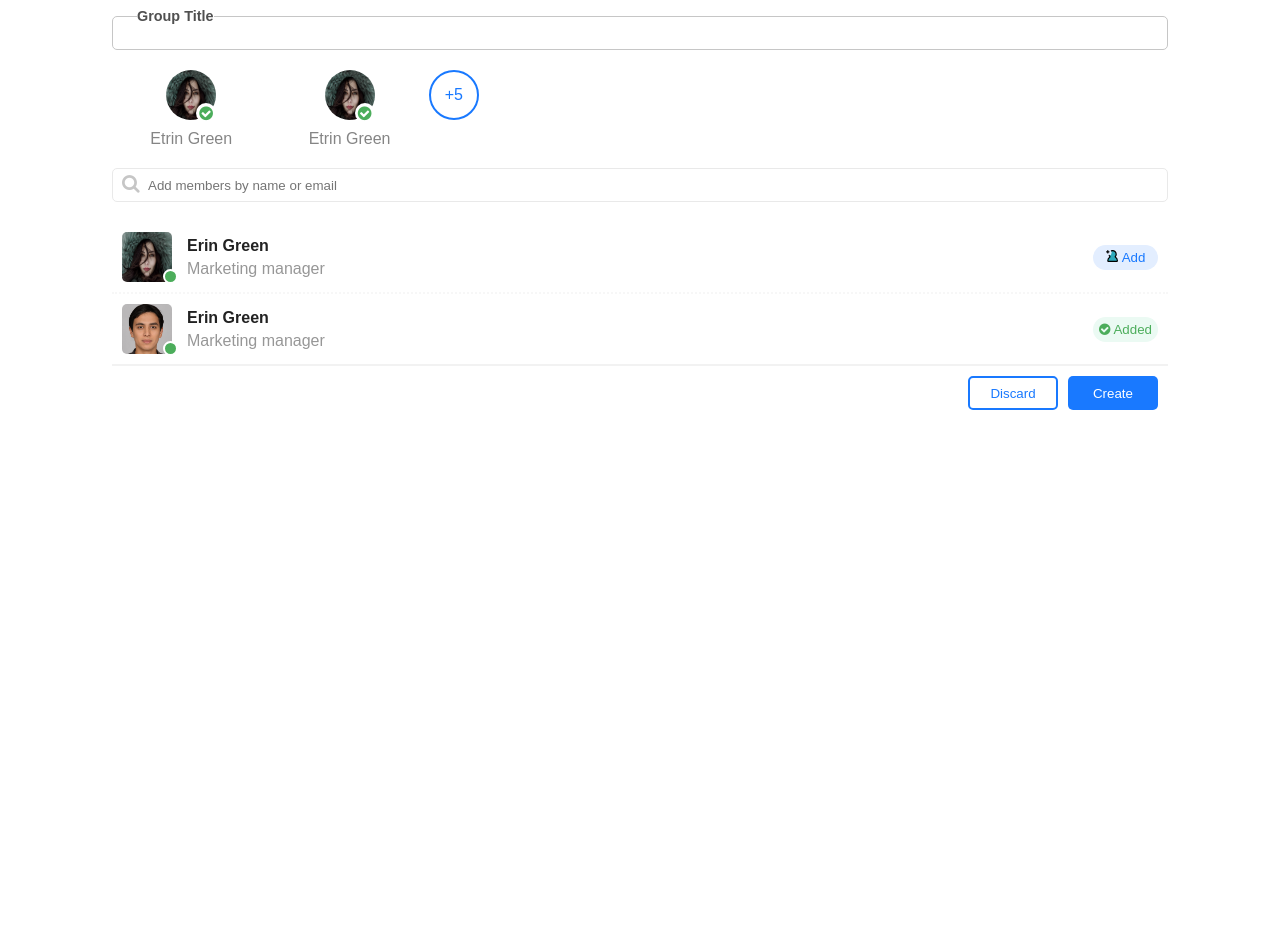
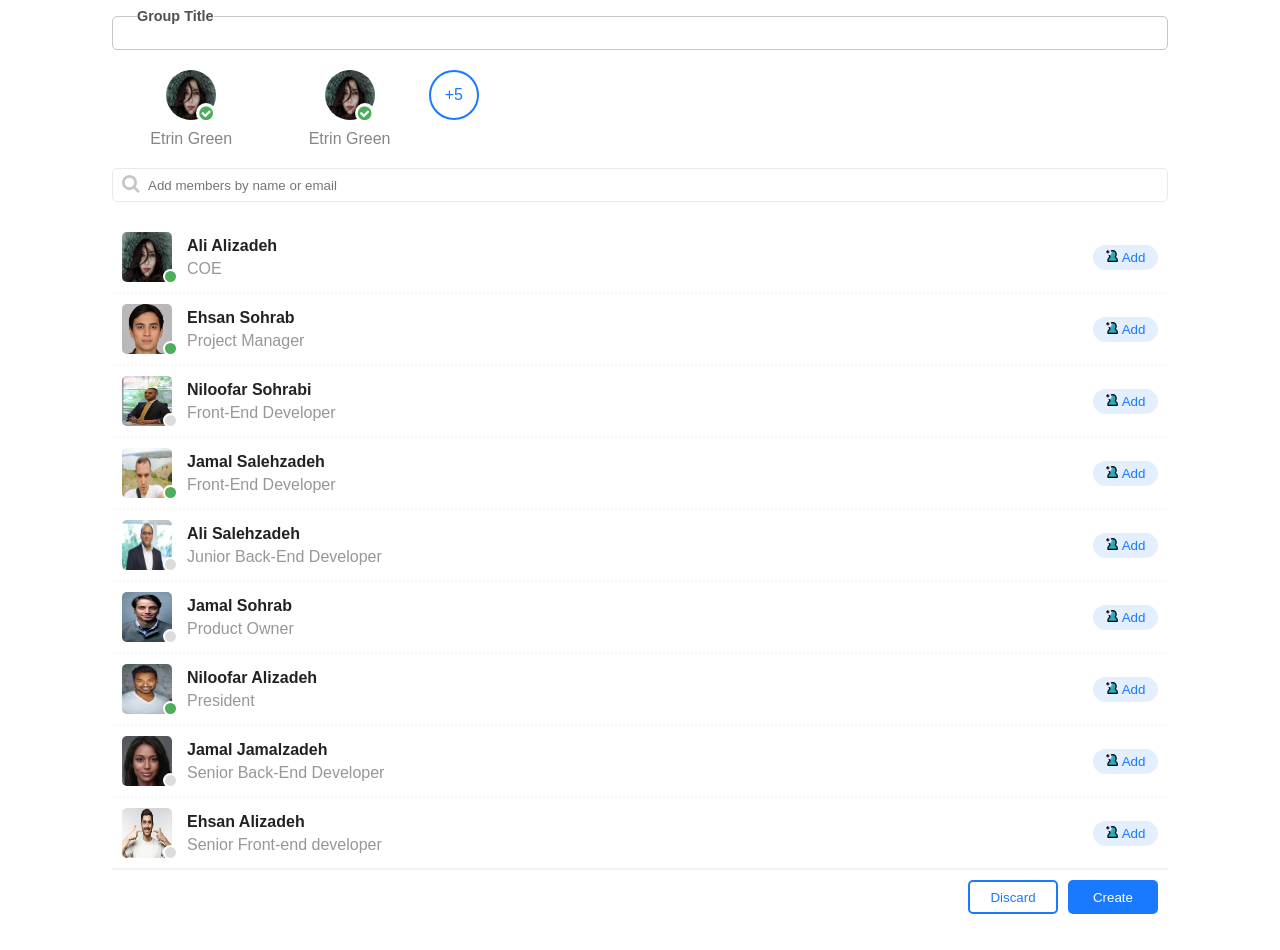
Before and after one commit to ElhamB/userApp, a React (Create React App) app: page / in a window 1280 px wide. Before the commit the page ends 800 px from the top, so only its background shows below. Built offline with nearby package versions, Linux system fonts and the light colour scheme.

Commit message:
userlist

```diff
--- a/src/assets/users.js
+++ b/src/assets/users.js
@@ -5,7 +5,9 @@ export const users=[
         email:'alizadeh@examle.com',
         title:'COE',
         location:'Tehran',
-        mobile:'+121213131414'
+        mobile:'+121213131414',
+        image:'/images/1.jpeg',
+        status:true
     },
     {
         id:'2',
@@ -13,7 +15,9 @@ export const users=[
         email:'sohrab@example.com',
         title:'Project Manager',
         location:'Muscat',
-        mobile:'+121213131415'
+        mobile:'+121213131415',
+        image:'/images/2.jpg',
+        status:true
     },
     {
         id:'3',
@@ -21,7 +25,9 @@ export const users=[
         email:'sohrabi@example.com',
         title:'Front-End Developer',
         location:'Tehran',
-        mobile:'+121213131416'
+        mobile:'+121213131416',
+        image:'/images/3.jpeg',
+        status:false
     },
     {
         id:'4',
@@ -29,7 +35,9 @@ export const users=[
         email:'salehzadeh@gmail.com',
         title:'Front-End Developer',
         location:'Tehran',
-        mobile:'+121213131417'
+        mobile:'+121213131417',
+        image:'/images/4.jpg',
+        status:true
     },
     {
         id:'5',
@@ -37,7 +45,9 @@ export const users=[
         email:'ali.saleh@email.com',
         title:'Junior Back-End Developer',
         location:'Muscat',
-        mobile:'+121213131418'
+        mobile:'+121213131418',
+        image:'/images/5.jpg',
+        status:false
     },
     {
         id:'6',
@@ -45,7 +55,9 @@ export const users=[
         email:'sohrab_jamal@gmail.com',
         title:'Product Owner',
         location:'Muscat',
-        mobile:'+121213131419'
+        mobile:'+121213131419',
+        image:'/images/6.jpeg',
+        status:false
     },
     {
         id:'7',
@@ -53,7 +65,9 @@ export const users=[
         email:'niloo_aliz@example.com',
         title:'President',
         location:'Muscat',
-        mobile:'+121213131420'
+        mobile:'+121213131420',
+        image:'/images/7.jpeg',
+        status:true
     },
     {
         id:'8',
@@ -61,7 +75,9 @@ export const users=[
         email:'jamjam@example.com',
         title:'Senior Back-End Developer',
         location:'Tehran',
-        mobile:'+121213131421'
+        mobile:'+121213131421',
+        image:'/images/8.jpeg',
+        status:false
     },
     {
         id:'9',
@@ -69,7 +85,9 @@ export const users=[
         email:'ehsanaliz@example.com',
         title:'Senior Front-end developer',
         location:'Tehran',
-        mobile:'+121213131422'
+        mobile:'+121213131422',
+        image:'/images/9.jpg',
+        status:false
     }
 
   ]
--- /dev/null
+++ b/src/components/UserList/UserItem.js
@@ -0,0 +1,34 @@
+import React from "react";
+import addUser from "./add-user.svg";
+
+const UserItem = ({ user }) => {
+  return (
+    <div className="user-container">
+      <div>
+        <figure className="user-info">
+          <div className="img-container">
+            <img src={user.image} alt="" />
+            <div
+              className={`status ${user.status ? "online" : "offline"} `}
+            ></div>
+          </div>
+          <figcaption>
+            <span>{user.name}</span>
+            <span>{user.title}</span>
+          </figcaption>
+        </figure>
+      </div>
+      <div>
+        <button className="btn-add">
+          <img src={addUser} className="add-user-icon" alt="add-user-icon" />
+          Add
+        </button>
+        {/* <button className="btn-added">
+          <i className="fa fa-check-circle"></i> Added
+        </button> */}
+      </div>
+    </div>
+  );
+};
+
+export default UserItem;
--- a/src/components/UserList/UserList.js
+++ b/src/components/UserList/UserList.js
@@ -1,45 +1,15 @@
 import React from "react";
 import "./userList.css";
-import addUser from './add-user.svg';
+import { useSelector } from "react-redux";
+import UserItem from "./UserItem";
 
 const UserList = () => {
+  const users = useSelector((state) => state.user.users);
   return (
     <div className="user-list">
-      <div className="user-container">
-        <div>
-          <figure className="user-info">
-            <div className="img-container">
-              <img src="/images/1.jpeg" alt="" />
-              <div className="online-sign"></div>
-            </div>
-            <figcaption>
-              <span>Erin Green</span>
-              <span>Marketing manager</span>
-            </figcaption>
-          </figure>
-        </div>
-        <div>
-          <button className="btn-add"> <img src={addUser} className="add-user-icon" alt="add-user-icon" />
-Add</button>
-        </div>
-      </div>
-      <div className="user-container">
-        <div>
-          <figure className="user-info">
-            <div className="img-container">
-              <img src="/images/2.jpg" alt="" />
-              <div className="online-sign"></div>
-            </div>
-            <figcaption>
-              <span>Erin Green</span>
-              <span>Marketing manager</span>
-            </figcaption>
-          </figure>
-        </div>
-        <div>
-          <button className="btn-added"><i className="fa fa-check-circle"></i> Added</button>
-        </div>
-      </div>
+      {users.map((user) => (
+        <UserItem key={user.id} user={user} />
+      ))}
     </div>
   );
 };
--- a/src/components/UserList/userList.css
+++ b/src/components/UserList/userList.css
@@ -34,15 +34,20 @@
   height: 100%;
   border-radius: 5px;
 }
-.user-list .user-container .user-info .img-container .online-sign {
+.user-list .user-container .user-info .img-container .status {
   position: absolute;
   right: -6px;
   bottom: -2px;
   border: 2px solid #fff;
-  background-color: #4cad5b;
   width: 15px;
   height: 15px;
   border-radius: 100%;
+}
+.user-list .user-container .user-info .img-container .online {
+  background-color: #4cad5b;
+}
+.user-list .user-container .user-info .img-container .offline {
+  background-color: #dddddd;
 }
 .user-list .user-container:last-child {
   border-bottom: none;
@@ -69,4 +74,4 @@
 .add-user-icon {
   width: 12px;
   margin-right: 4px;
-}/*# sourceMappingURL=UserList.css.map */
+}/*# sourceMappingURL=userList.css.map */
--- a/src/components/UserList/userList.scss
+++ b/src/components/UserList/userList.scss
@@ -2,6 +2,7 @@ $greenColor:#4cad5b;
 $lightBlueColor:#e3eeff;
 $blueColor:#1979ff;
 $lightGreenColor:#ebfaf3;
+$grayColor:#dddddd;
 .user-list{
     .user-container{
         display: flex;
@@ -36,15 +37,20 @@ span{
         height: 100%;
         border-radius: 5px;
     }
-    .online-sign{
+    .status{
         position: absolute;
         right: -6px;
         bottom: -2px;
         border: 2px solid #fff;
-        background-color: #4cad5b;
         width: 15px;
         height: 15px;
         border-radius: 100%;
+    }
+    .online{
+        background-color:$greenColor;
+    }
+    .offline{
+        background-color: $grayColor;
     }
         }
         }
--- a/src/index.scss
+++ b/src/index.scss
@@ -1,5 +1,3 @@
-
-$grayColor:#f4f6f8;
 
 *, ::after, ::before {
   box-sizing: border-box;
--- a/src/store/store.js
+++ b/src/store/store.js
@@ -5,10 +5,8 @@ import {
   import thunk from "redux-thunk";
   import { composeWithDevTools } from "@redux-devtools/extension";
   import reducer from "./reducer";
- import { users } from "../assets/users";
 
   const initialState = {
-   users
   };
   const middleware = [thunk];
 
--- a/src/store/user.js
+++ b/src/store/user.js
@@ -1,3 +1,5 @@
+import { users } from "../assets/users";
+
 //action types
 const FILTER_BY_VALUE = "FILTER_BY_VALUE";
 
@@ -8,7 +10,7 @@ export const filterByValue = (value) => async (dispatch) => {
 
   //reducers
   export const userReducer = (
-    state = { users: [] }, action) => {
+    state = { users:users }, action) => {
         switch (action.type) {
             case FILTER_BY_VALUE:
                 return { users: action.payload };
```
Also changed, not shown: 2 other files (tests, documents, lock files or other folders).
